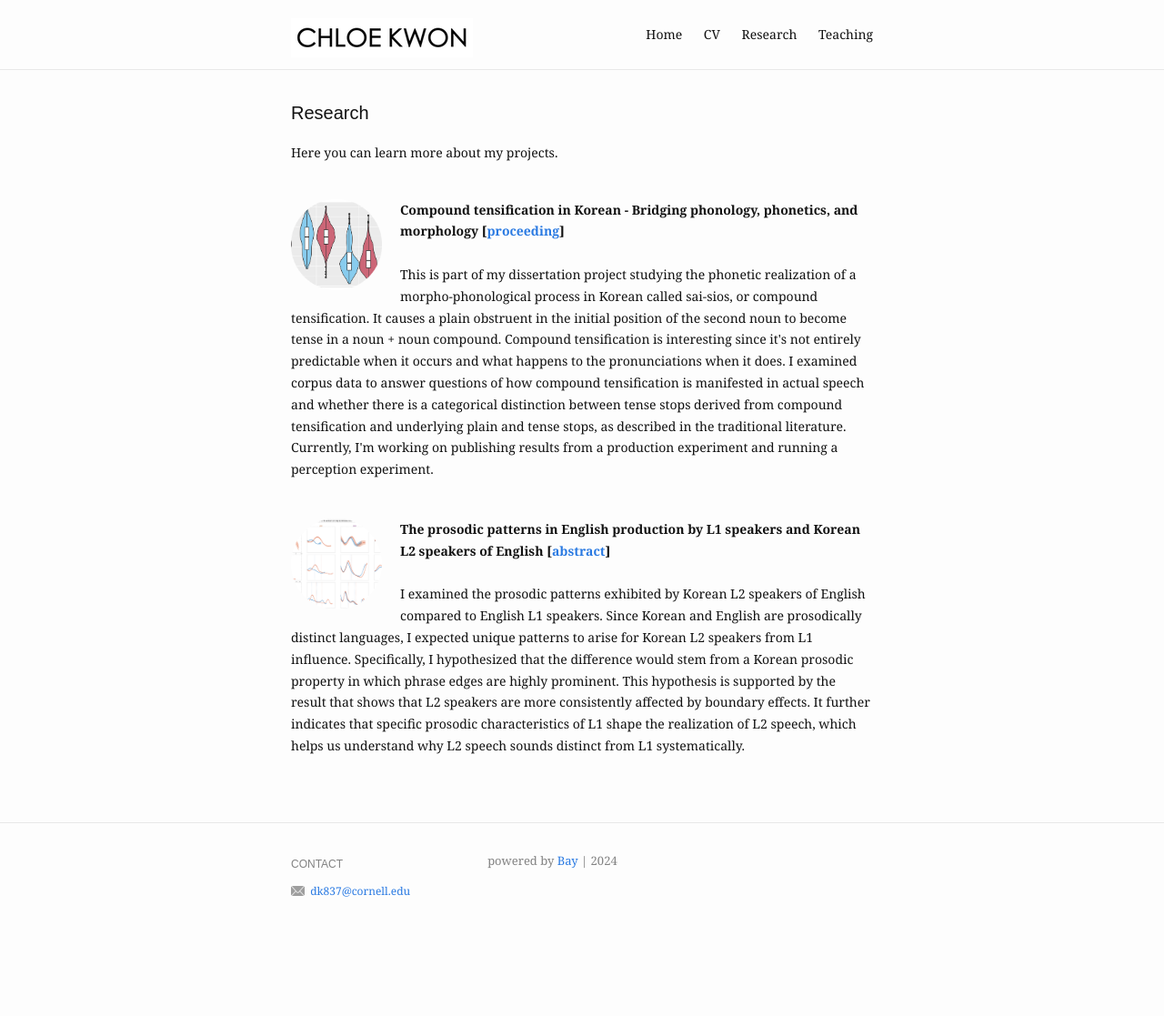
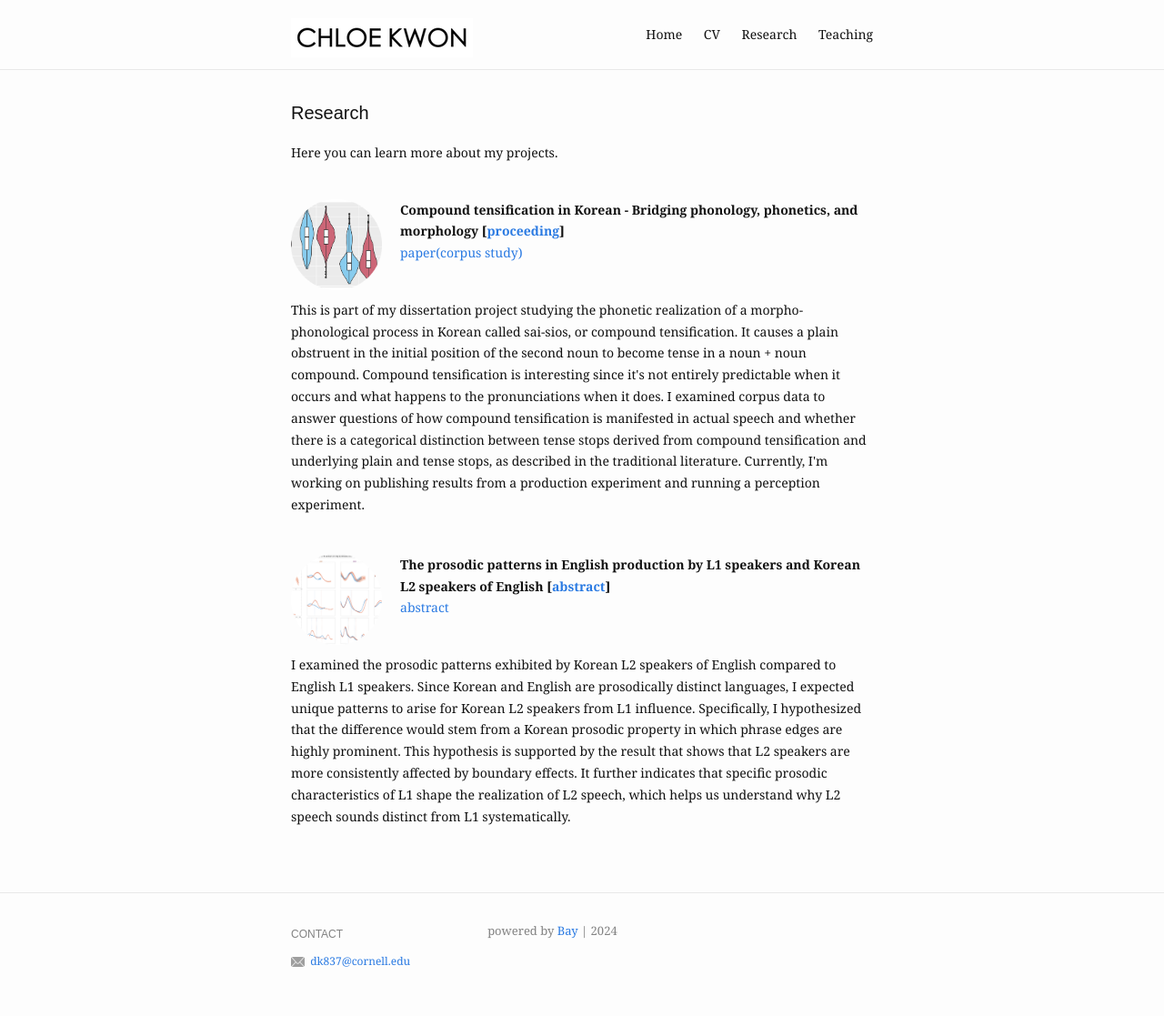
Before and after one commit to chloedkkwon/chloedkkwon.github.io, a Jekyll site: the page built from research.md, in a window 1280 px wide. Shown: the whole page at 91% size. Built offline with Jekyll 4.4.1, drawn with Linux system fonts in a browser that asks for light colours; before the commit the page ends 1040 px from its top, so only the background shows below that.

Commit message:
Update research.md

```diff
--- a/research.md
+++ b/research.md
@@ -4,6 +4,8 @@ title: Research
 slug: /research
 items:
   - title: Compound tensification in Korean - Bridging phonology, phonetics, and morphology [<a href="https://drive.google.com/file/d/15I8WHJa4ytbs3MLPyJ9lDT_-CvffA00A/view?usp=drive_link">proceeding</a>]
+    link: https://drive.google.com/file/d/15I8WHJa4ytbs3MLPyJ9lDT_-CvffA00A/view?usp=drive_link
+    link_text: [paper(corpus study)]
     image:
       src: /assets/img/work/a_project.png
       alt: a_project
@@ -11,7 +13,8 @@ items:
 
 
   - title: The prosodic patterns in English production by L1 speakers and Korean L2 speakers of English [<a href="https://drive.google.com/file/d/11omcu9aEJOyL-MwxhG5x6uwLZJ9wDYQO/view?usp=sharing">abstract</a>]
-
+    link: https://drive.google.com/file/d/11omcu9aEJOyL-MwxhG5x6uwLZJ9wDYQO/view?usp=sharing
+    link_text: [abstract]
     image:
       src: /assets/img/work/q_project.png
       alt: q_project
```
